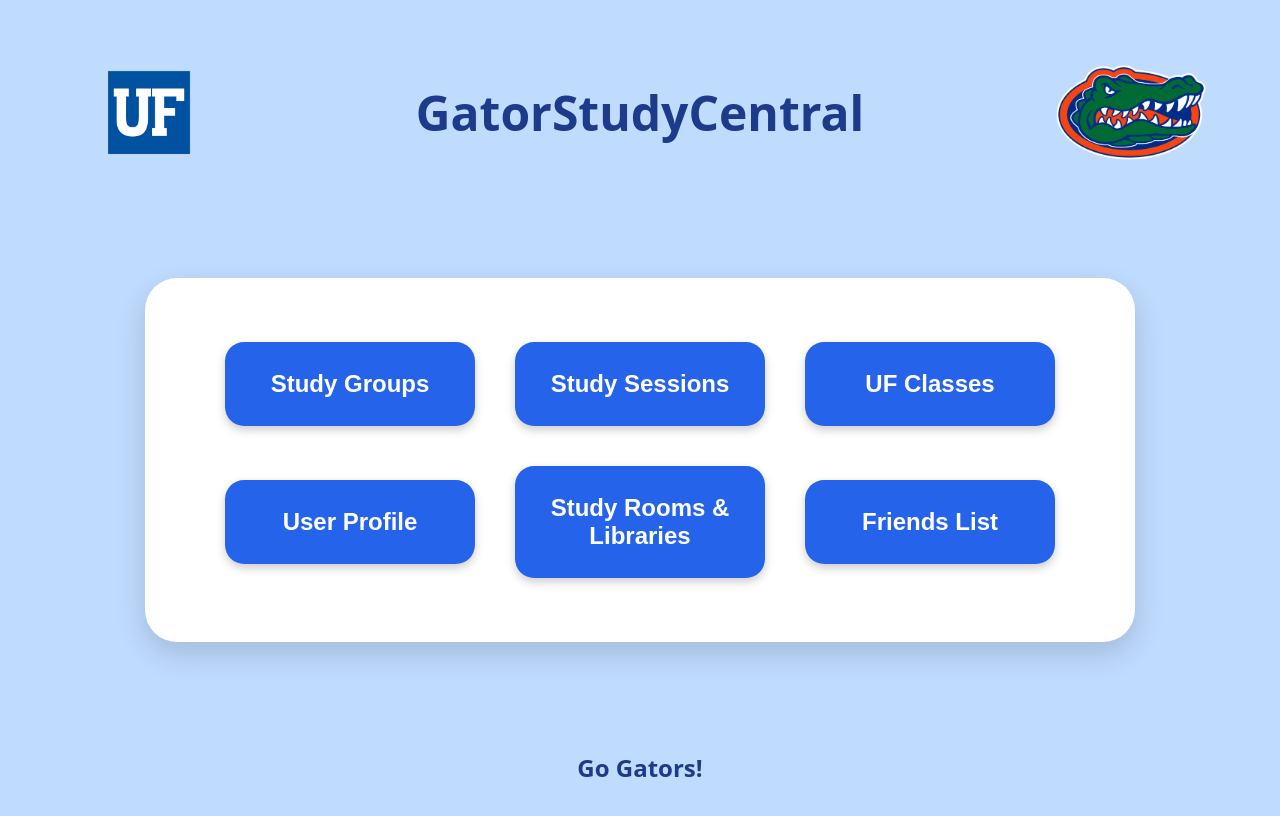
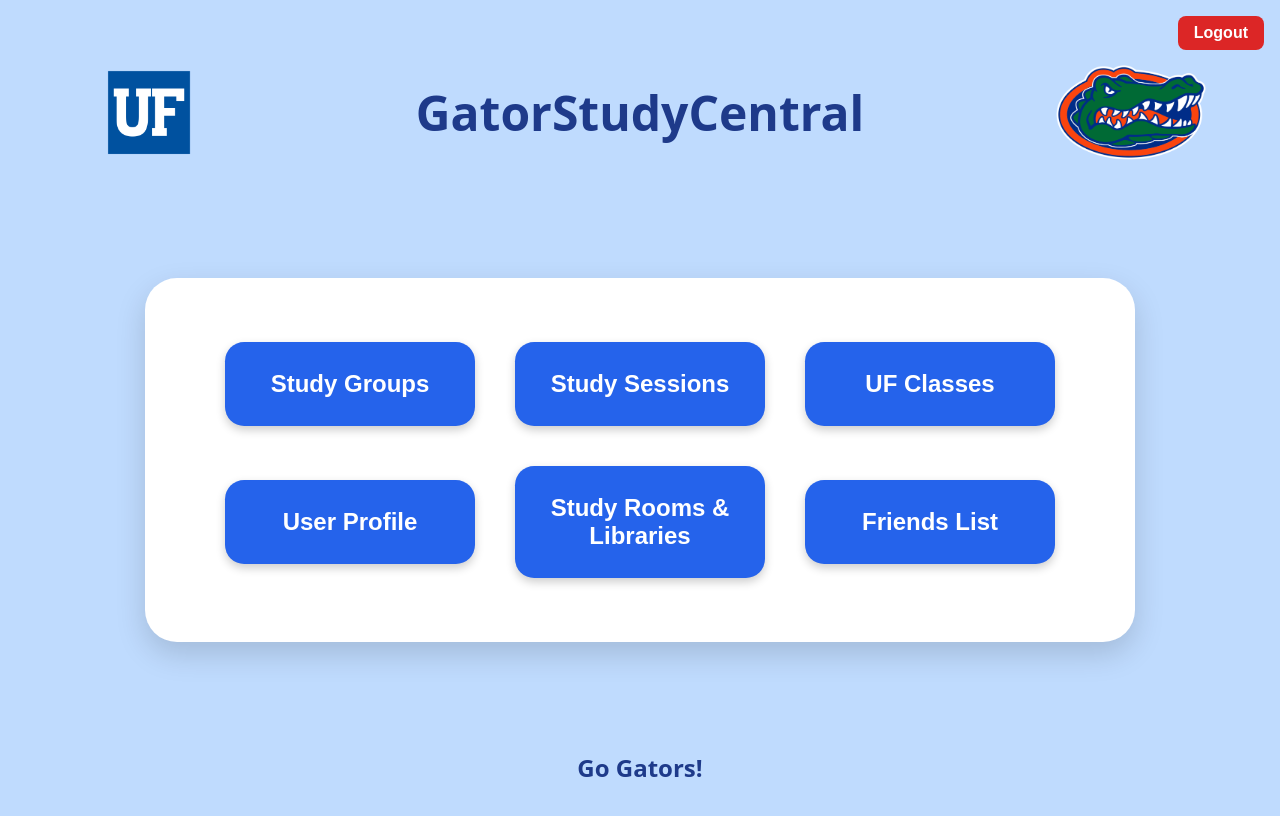
Before and after one commit to marksweeney3/Project-CEN3031, a React (Vite) app in the folder frontend/: page /home in a window 1280 px wide. Shown: the top 816 px of the page. Built offline with nearby package versions, Linux system fonts and the light colour scheme.

Commit message:
logout button

```diff
--- a/frontend/src/pages/Home/Home.module.css
+++ b/frontend/src/pages/Home/Home.module.css
@@ -77,3 +77,22 @@
     width: 150px;
     height: auto;
 }
+
+.logoutButton {
+    position: absolute;
+    top: 1rem;
+    right: 1rem;
+    background-color: #dc2626;
+    color: white;
+    font-weight: 600;
+    font-size: 1rem;
+    padding: 0.5rem 1rem;
+    border: none;
+    border-radius: 0.5rem;
+    cursor: pointer;
+    transition: background-color 0.3s ease;
+}
+
+.logoutButton:hover {
+    background-color: #b91c1c;
+}
--- a/frontend/src/pages/Home/Home.tsx
+++ b/frontend/src/pages/Home/Home.tsx
@@ -13,8 +13,16 @@
         }
     }, []);
 
+    const handleLogout = () => {
+        localStorage.clear(); // Clear all stored user data
+        navigate("/login"); // Redirect to the login page
+    };
+
     return (
         <div className={styles.wrapper}>
+            <button className={styles.logoutButton} onClick={handleLogout}>
+                Logout
+            </button>
             <div className={styles.header}>
                 <img src="/uf.png" alt="UF Logo" className={styles.logo} />
                 <h1 className={styles.title}>GatorStudyCentral</h1>
```
